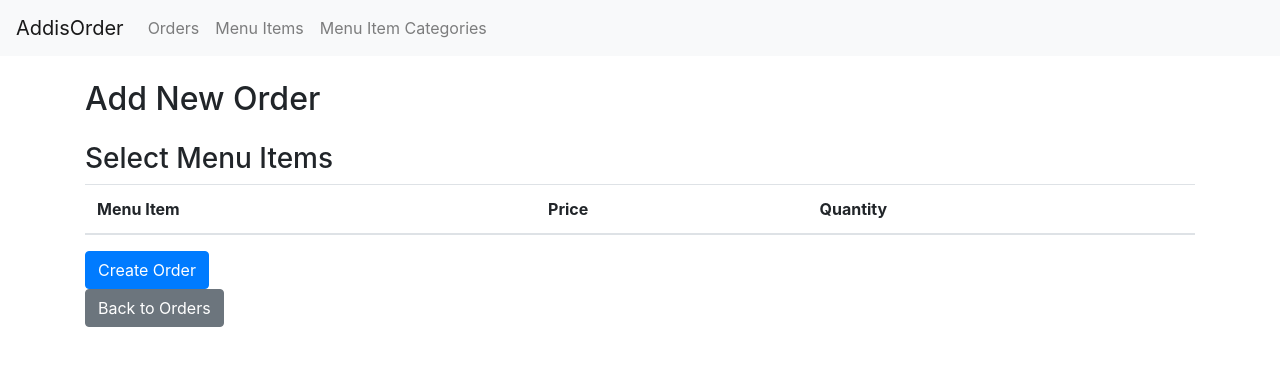
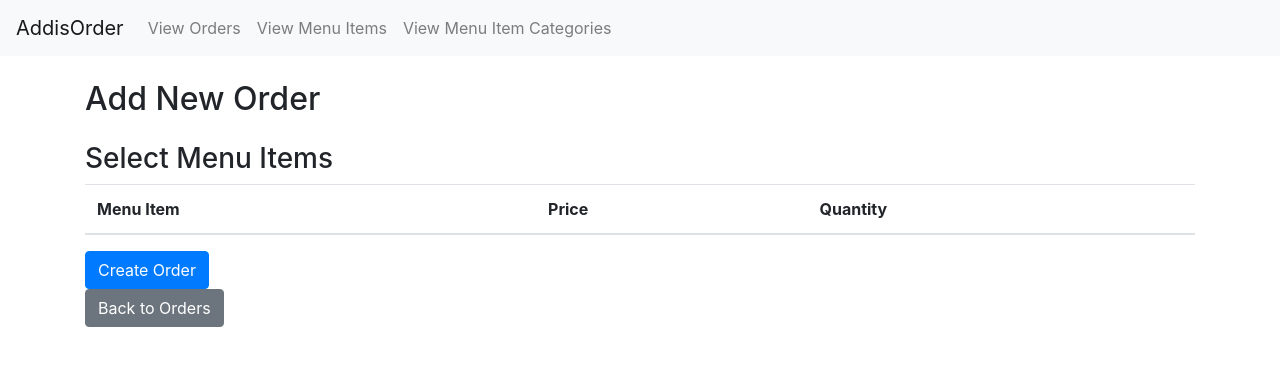
Before and after one commit to codeteme/addis-order, a Flask app: page /add_order in a window 1280 px wide. Shown: the top 366 px of the page. Run offline with Flask 3, Linux system fonts and the light colour scheme; data that the repository does not hold is empty; some libraries are stand-ins or nearby versions.

Commit message:
Refactor templates to use base.html and blueprint routing for all views

```diff
--- a/app.py
+++ b/app.py
@@ -1,6 +1,7 @@
-from flask import Flask, request, redirect, url_for, render_template
+from flask import Flask
 from flask_migrate import Migrate
-from models import db, Order, OrderItem, MenuItem, MenuItemCategory  # Import models
+from models import db
+from routes import main  # Import the routes blueprint
 
 # Initialize Flask app
 app = Flask(__name__)
@@ -13,153 +14,13 @@ app.config['SQLALCHEMY_TRACK_MODIFICATIONS'] = False
 db.init_app(app)
 migrate = Migrate(app, db)
 
+# Register the blueprint
+app.register_blueprint(main)
+
 # Create the tables in the database
 with app.app_context():
     db.create_all()
 
-# Route to display the home page
-@app.route('/')
-def index():
-    return "Welcome to the Order Management System!"
-
-@app.route('/add_order', methods=['GET', 'POST'])
-def add_order():
-    menu_items = MenuItem.query.all()  # Get all available menu items
-
-    if request.method == 'POST':
-        order = Order()
-        db.session.add(order)
-        db.session.flush()  # Flush to get the order ID before adding order items
-
-        total_price = 0.0
-
-        # Loop through the submitted menu items and quantities
-        for menu_item_id, quantity in request.form.items():
-            if menu_item_id.startswith('item_'):  # Filter for menu item entries
-                menu_item_id = int(menu_item_id.split('_')[1])  # Extract ID
-                quantity = int(quantity)
-
-                if quantity > 0:
-                    menu_item = MenuItem.query.get(menu_item_id)
-                    order_item = OrderItem(order_id=order.id, menu_item_id=menu_item.id, quantity=quantity)
-                    db.session.add(order_item)
-
-                    # Update total price
-                    total_price += menu_item.price * quantity
-
-        # Update the order with the calculated total price
-        order.total_price = total_price
-        db.session.commit()
-
-        return redirect(url_for('view_orders'))
-
-    return render_template('add_order.html', menu_items=menu_items)
-
-# Route to view all orders
-@app.route('/orders')
-def view_orders():
-    orders = Order.query.all()
-    return render_template('orders.html', orders=orders)
-
-# Route to edit an order
-@app.route('/edit_order/<int:id>', methods=['GET', 'POST'])
-def edit_order(id):
-    order = Order.query.get_or_404(id)  # Get the order by ID
-    order_items = OrderItem.query.filter_by(order_id=id).all()  # Get the associated order items
-    all_menu_items = MenuItem.query.all()  # Get all available menu items
-
-    if request.method == 'POST':
-        total_price = 0.0
-
-        # Update existing order items
-        for order_item in order_items:
-            new_quantity = int(request.form.get(f'quantity_{order_item.id}', 0))
-
-            # Update quantity if it's greater than zero
-            if new_quantity > 0:
-                order_item.quantity = new_quantity
-                total_price += order_item.menu_item.price * new_quantity
-            else:
-                # If quantity is zero, delete the order item
-                db.session.delete(order_item)
-
-        # Add new items to the order
-        for menu_item in all_menu_items:
-            new_quantity = int(request.form.get(f'new_quantity_{menu_item.id}', 0))
-            if new_quantity > 0:
-                # Check if this menu item is already in the order
-                existing_order_item = OrderItem.query.filter_by(order_id=order.id, menu_item_id=menu_item.id).first()
-                if not existing_order_item:
-                    # Add the new item to the order
-                    new_order_item = OrderItem(order_id=order.id, menu_item_id=menu_item.id, quantity=new_quantity)
-                    db.session.add(new_order_item)
-                total_price += menu_item.price * new_quantity
-
-        # Update the total price of the order
-        order.total_price = total_price
-        db.session.commit()
-
-        return redirect(url_for('view_orders'))
-
-    return render_template('edit_order.html', order=order, order_items=order_items, menu_items=all_menu_items)
-
-# Route to mark an order as completed
-@app.route('/complete_order/<int:id>')
-def complete_order(id):
-    order = Order.query.get_or_404(id)
-    if order.status == 'active':
-        order.status = 'completed'
-        db.session.commit()
-    return redirect(url_for('view_orders'))
-
-# Route to delete an order
-@app.route('/delete_order/<int:id>')
-def delete_order(id):
-    order = Order.query.get_or_404(id)
-    db.session.delete(order)
-    db.session.commit()
-    return redirect(url_for('view_orders'))
-
-
-# Route to add a new category
-@app.route('/add_category', methods=['GET', 'POST'])
-def add_category():
-    if request.method == 'POST':
-        category_name = request.form.get('category_name')
-        description = request.form.get('description')
-        category = MenuItemCategory(category_name=category_name, description=description)
-        db.session.add(category)
-        db.session.commit()
-        return redirect(url_for('view_categories'))
-    return render_template('add_category.html')
-
-# Route to view all categories
-@app.route('/categories')
-def view_categories():
-    categories = MenuItemCategory.query.all()
-    return render_template('categories.html', categories=categories)
-
-# Route to add a new menu item
-@app.route('/add_menu_item', methods=['GET', 'POST'])
-def add_menu_item():
-    categories = MenuItemCategory.query.all()  # Get all categories for the dropdown
-    if request.method == 'POST':
-        item_name = request.form.get('item_name')
-        price = float(request.form.get('price'))
-        description = request.form.get('description')
-        category_id = request.form.get('category_id')  # Get selected category
-        menu_item = MenuItem(item_name=item_name, description=description, price=price, category_id=category_id)
-        db.session.add(menu_item)
-        db.session.commit()
-        return redirect(url_for('view_menu_items'))
-    return render_template('add_menu_item.html', categories=categories)
-
-# Route to view all menu items
-@app.route('/menu_items')
-def view_menu_items():
-    menu_items = MenuItem.query.all()
-    return render_template('menu_items.html', menu_items=menu_items)
-
 # Run the Flask app
 if __name__ == '__main__':
     app.run(debug=True)
--- /dev/null
+++ b/routes.py
@@ -0,0 +1,120 @@
+from flask import Blueprint, request, redirect, url_for, render_template
+from models import db, Order, OrderItem, MenuItem, MenuItemCategory
+
+# Define a blueprint
+main = Blueprint('main', __name__)
+
+@main.route('/')
+def index():
+    return "Welcome to the Order Management System!"
+
+@main.route('/add_order', methods=['GET', 'POST'])
+def add_order():
+    menu_items = MenuItem.query.all()  # Get all available menu items
+    if request.method == 'POST':
+        order = Order()
+        db.session.add(order)
+        db.session.flush()  # Flush to get the order ID before adding order items
+
+        total_price = 0.0
+        for menu_item_id, quantity in request.form.items():
+            if menu_item_id.startswith('item_'):
+                menu_item_id = int(menu_item_id.split('_')[1])
+                quantity = int(quantity)
+                if quantity > 0:
+                    menu_item = MenuItem.query.get(menu_item_id)
+                    order_item = OrderItem(order_id=order.id, menu_item_id=menu_item.id, quantity=quantity)
+                    db.session.add(order_item)
+                    total_price += menu_item.price * quantity
+
+        order.total_price = total_price
+        db.session.commit()
+        return redirect(url_for('main.view_orders'))
+
+    return render_template('add_order.html', menu_items=menu_items)
+
+@main.route('/orders')
+def view_orders():
+    orders = Order.query.all()
+    return render_template('orders.html', orders=orders)
+
+@main.route('/edit_order/<int:id>', methods=['GET', 'POST'])
+def edit_order(id):
+    order = Order.query.get_or_404(id)
+    order_items = OrderItem.query.filter_by(order_id=id).all()
+    all_menu_items = MenuItem.query.all()
+
+    if request.method == 'POST':
+        total_price = 0.0
+        for order_item in order_items:
+            new_quantity = int(request.form.get(f'quantity_{order_item.id}', 0))
+            if new_quantity > 0:
+                order_item.quantity = new_quantity
+                total_price += order_item.menu_item.price * new_quantity
+            else:
+                db.session.delete(order_item)
+
+        for menu_item in all_menu_items:
+            new_quantity = int(request.form.get(f'new_quantity_{menu_item.id}', 0))
+            if new_quantity > 0:
+                existing_order_item = OrderItem.query.filter_by(order_id=order.id, menu_item_id=menu_item.id).first()
+                if not existing_order_item:
+                    new_order_item = OrderItem(order_id=order.id, menu_item_id=menu_item.id, quantity=new_quantity)
+                    db.session.add(new_order_item)
+                total_price += menu_item.price * new_quantity
+
+        order.total_price = total_price
+        db.session.commit()
+        return redirect(url_for('main.view_orders'))
+
+    return render_template('edit_order.html', order=order, order_items=order_items, menu_items=all_menu_items)
+
+@main.route('/complete_order/<int:id>')
+def complete_order(id):
+    order = Order.query.get_or_404(id)
+    if order.status == 'active':
+        order.status = 'completed'
+        db.session.commit()
+    return redirect(url_for('main.view_orders'))
+
+@main.route('/delete_order/<int:id>')
+def delete_order(id):
+    order = Order.query.get_or_404(id)
+    db.session.delete(order)
+    db.session.commit()
+    return redirect(url_for('main.view_orders'))
+
+@main.route('/add_category', methods=['GET', 'POST'])
+def add_category():
+    if request.method == 'POST':
+        category_name = request.form.get('category_name')
+        description = request.form.get('description')
+        category = MenuItemCategory(category_name=category_name, description=description)
+        db.session.add(category)
+        db.session.commit()
+        return redirect(url_for('main.view_categories'))
+    return render_template('add_category.html')
+
+@main.route('/categories')
+def view_categories():
+    categories = MenuItemCategory.query.all()
+    return render_template('categories.html', categories=categories)
+
+@main.route('/add_menu_item', methods=['GET', 'POST'])
+def add_menu_item():
+    categories = MenuItemCategory.query.all()
+    if request.method == 'POST':
+        item_name = request.form.get('item_name')
+        price = float(request.form.get('price'))
+        description = request.form.get('description')
+        category_id = request.form.get('category_id')
+        menu_item = MenuItem(item_name=item_name, description=description, price=price, category_id=category_id)
+        db.session.add(menu_item)
+        db.session.commit()
+        return redirect(url_for('main.view_menu_items'))
+    return render_template('add_menu_item.html', categories=categories)
+
+@main.route('/menu_items')
+def view_menu_items():
+    menu_items = MenuItem.query.all()
+    return render_template('menu_items.html', menu_items=menu_items)
--- a/templates/add_menu_item.html
+++ b/templates/add_menu_item.html
@@ -32,5 +32,5 @@
 
     <button type="submit" class="btn btn-primary">Add Menu Item</button>
 </form>
-<a href="{{ url_for('view_menu_items') }}" class="btn btn-secondary">Back to Menu Items</a>
+<a href="{{ url_for('main.view_menu_items') }}" class="btn btn-secondary">Back to Menu Items</a>
 {% endblock %}
--- a/templates/add_order.html
+++ b/templates/add_order.html
@@ -7,7 +7,6 @@
 
 <form method="POST">
     <h3>Select Menu Items</h3>
-
     <table class="table">
         <thead>
             <tr>
@@ -26,8 +25,7 @@
             {% endfor %}
         </tbody>
     </table>
-
     <button type="submit" class="btn btn-primary">Create Order</button>
 </form>
-<a href="{{ url_for('view_orders') }}" class="btn btn-secondary">Back to Orders</a>
+<a href="{{ url_for('main.view_orders') }}" class="btn btn-secondary">Back to Orders</a>
 {% endblock %}
--- a/templates/base.html
+++ b/templates/base.html
@@ -9,17 +9,17 @@
 <body>
     <!-- Navigation Bar -->
     <nav class="navbar navbar-expand-lg navbar-light bg-light">
-        <a class="navbar-brand" href="/">AddisOrder</a>
+        <a class="navbar-brand" href="{{ url_for('main.index') }}">AddisOrder</a>
         <div class="collapse navbar-collapse">
             <ul class="navbar-nav mr-auto">
                 <li class="nav-item">
-                    <a class="nav-link" href="{{ url_for('view_orders') }}">Orders</a>
+                    <a class="nav-link" href="{{ url_for('main.view_orders') }}">View Orders</a>
                 </li>
                 <li class="nav-item">
-                    <a class="nav-link" href="{{ url_for('view_menu_items') }}">Menu Items</a>
+                    <a class="nav-link" href="{{ url_for('main.view_menu_items') }}">View Menu Items</a>
                 </li>
                 <li class="nav-item">
-                    <a class="nav-link" href="{{ url_for('view_categories') }}">Menu Item Categories</a>
+                    <a class="nav-link" href="{{ url_for('main.view_categories') }}">View Menu Item Categories</a>
                 </li>
             </ul>
         </div>
--- a/templates/categories.html
+++ b/templates/categories.html
@@ -20,5 +20,5 @@
         {% endfor %}
     </tbody>
 </table>
-<a href="{{ url_for('add_category') }}" class="btn btn-primary">Add New Category</a>
+<a href="{{ url_for('main.add_category') }}" class="btn btn-primary">Add New Category</a>
 {% endblock %}
--- a/templates/edit_order.html
+++ b/templates/edit_order.html
@@ -52,6 +52,5 @@
 
     <button type="submit" class="btn btn-primary">Update Order</button>
 </form>
-
-<a href="{{ url_for('view_orders') }}" class="btn btn-secondary">Back to Orders</a>
+<a href="{{ url_for('main.view_orders') }}" class="btn btn-secondary">Back to Orders</a>
 {% endblock %}
--- a/templates/menu_items.html
+++ b/templates/menu_items.html
@@ -24,5 +24,5 @@
         {% endfor %}
     </tbody>
 </table>
-<a href="{{ url_for('add_menu_item') }}" class="btn btn-primary">Add New Menu Item</a>
+<a href="{{ url_for('main.add_menu_item') }}" class="btn btn-primary">Add New Menu Item</a>
 {% endblock %}
```
Also changed, not shown: templates/orders.html (+5 -5 lines).
